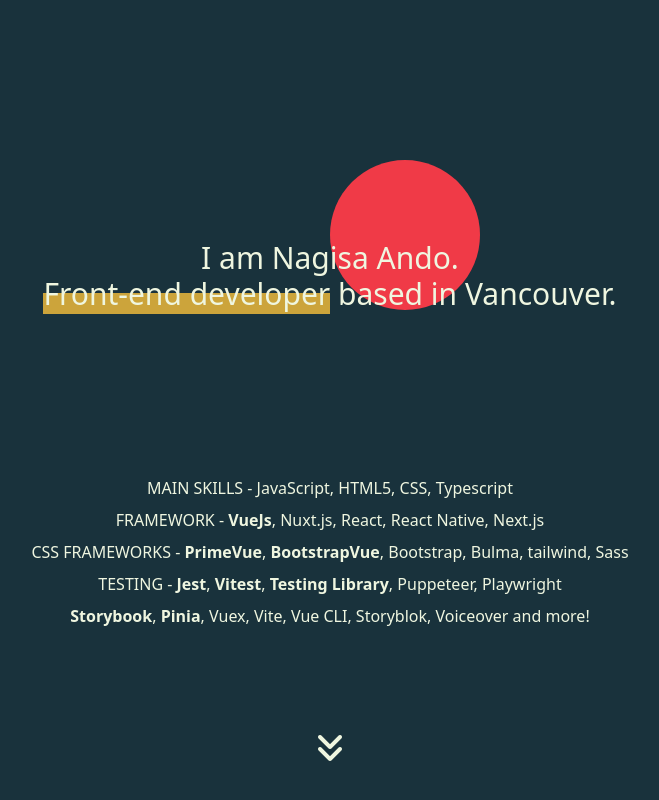
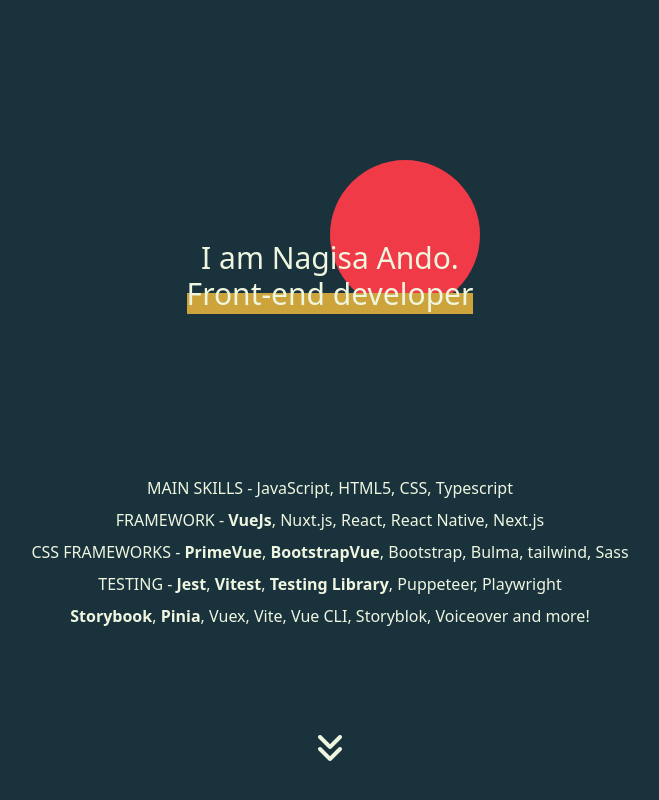
Before and after one commit to nagisaando/My-portfolio, a Vue app: page / in a window 1280 px wide. Shown: the top 800 px of the page, without its empty margins (310-969 px from the left). Built offline with nearby package versions, Linux system fonts and the light colour scheme.

Commit message:
minor fix

```diff
--- a/src/components/About.vue
+++ b/src/components/About.vue
@@ -8,7 +8,6 @@
         I am Nagisa Ando.
         <br />
         <span class="front-end">Front-end developer</span>
-        based in Vancouver.
       </h1>
     </div>
 
@@ -55,6 +54,7 @@
   width: 100%;
   /* z-index: 1; */
 }
+
 .intro {
   transform: translate(0, 30vh);
   font-size: 1rem;
@@ -98,7 +98,12 @@
 .fade-leave-active {
   transition: all 1s;
 }
-.fade-enter, .fade-leave-to /* .fade-leave-active below version 2.1.8 */ {
+
+.fade-enter,
+.fade-leave-to
+
+/* .fade-leave-active below version 2.1.8 */
+  {
   opacity: 0;
   transform: translateY(20px);
 }
@@ -119,6 +124,7 @@
   0% {
     transform: translateY(0);
   }
+
   100% {
     transform: translateY(1vh);
   }
@@ -128,6 +134,7 @@
   0% {
     transform: translateY(0);
   }
+
   100% {
     transform: translateY(1vh);
   }
```
